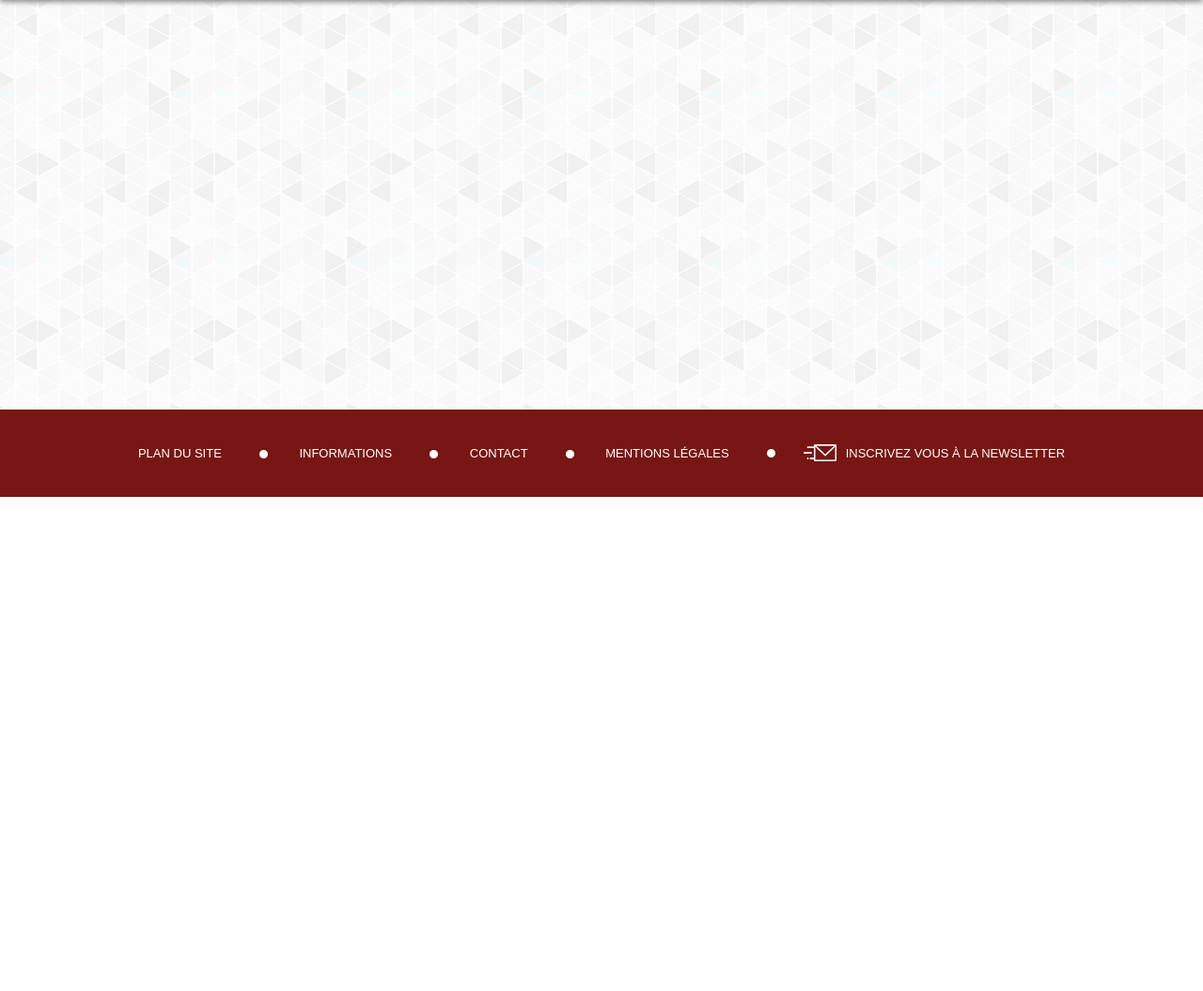
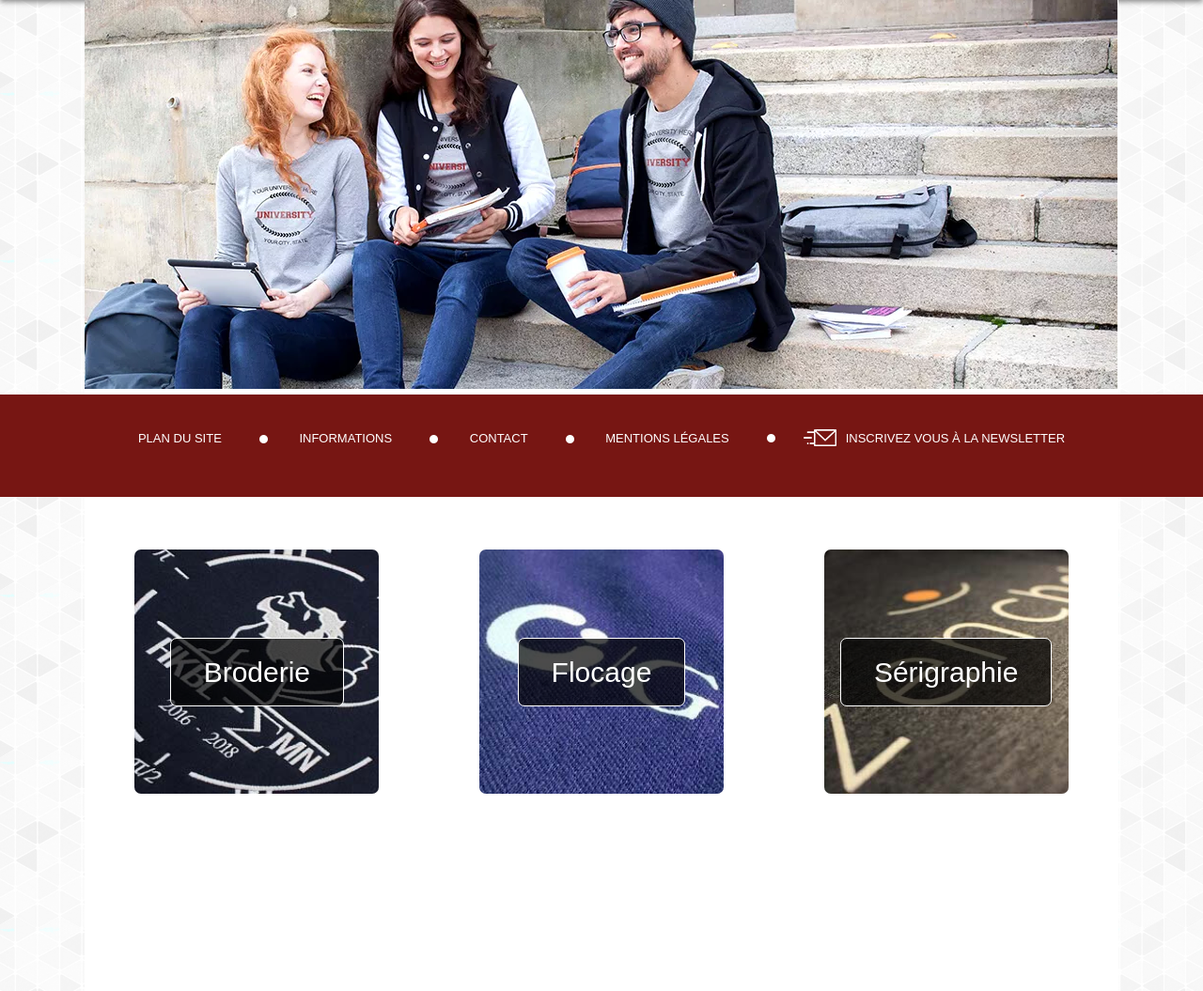
Before and after one commit to EvaS1/Itschool, a PHP site: page /homepage.php in a window 1280 px wide. Shown: the part 271-1326 px from the top of the page at 94% size. Before the commit the page ends 800 px from the top, so only its background shows below. Run offline with PHP 8.4, Linux system fonts and the light colour scheme.

Commit message:
Fusion des fichiers

```diff
--- /dev/null
+++ b/css/homepage.css
@@ -0,0 +1,108 @@
+@charset "utf-8";
+/* CSS Document */
+
+.block-content .inner {
+	width: 1100px;
+	margin: 0 auto;
+	background-color: white;
+}
+
+/* NOS METHODES */
+
+
+.block-content .inner .method {
+	justify-content: space-around;
+	align-items: center;
+	margin-top: 85px;
+	padding-bottom: 210px;
+}
+
+.block-content .method h1{
+	font-family: 'Poiret One', sans-serif;
+	font-size: 26px;
+	color: black;
+	display: flex;
+	justify-content: center;
+	margin-bottom: 55px;
+
+}
+
+.block-content .method .images {
+	display: flex;
+	justify-content: space-around;
+	align-items: center;
+}
+
+	/* BRODERIE */
+
+
+.block-content .method .images .broderie {
+	background-image: url(' ../images/broderie.jpg');
+	border-radius: 7px;
+    height: 260px;
+    width: 260px;
+    background-size: cover;
+    background-repeat: no-repeat;
+    display: flex;
+}
+
+.block-content .method .images .broderie p {
+    font-family: 'Poiret One', sans-serif;
+	font-size: 30px;
+	margin: auto;
+    color: white;
+	background: rgba(0,0,0,0.7);
+	border: 1px ridge white;
+	border-radius: 7px;
+	padding: 13px 35px 13px 35px;
+}
+
+
+	/* FLOCAGE */
+
+
+.block-content .method .images .flocage {
+	background-image: url(' ../images/flocage.jpg');
+	border-radius: 7px;
+    height: 260px;
+    width: 260px;
+    background-size: cover;
+    background-repeat: no-repeat;
+    display: flex;
+}
+
+.block-content .method .images .flocage p {
+    font-family: 'Poiret One', sans-serif;
+	font-size: 30px;
+	margin: auto;
+    color: white;
+	background: rgba(0,0,0,0.7);
+	border: 1px ridge white;
+	border-radius: 7px;
+	padding: 13px 35px 13px 35px;
+}
+
+
+	/* SERIGRAPHIE */
+
+
+.block-content .method .images .serigraphie {
+	background-image: url(' ../images/sérigraphie.jpg');
+	border-radius: 7px;
+	height: 260px;
+    width: 260px;
+    background-size: cover;
+    background-repeat: no-repeat;
+    display: flex;
+}
+
+.block-content .method .images .serigraphie p {
+    font-family: 'Poiret One', sans-serif;
+	font-size: 30px;
+	margin: auto;
+    color: white;
+	background: rgba(0,0,0,0.7);
+	border: 1px ridge white;
+	border-radius: 7px;
+	padding: 13px 35px 13px 35px;
+}
--- a/homepage.php
+++ b/homepage.php
@@ -3,13 +3,48 @@
 <head>
 <meta charset="utf-8">
 <title>Itschool</title>
-		<link rel="icon" href="images/Logo.png">
+
+<link rel="icon" href="images/logo.png">
+<link rel="stylesheet" href="vendors/bootstrap/css/bootstrap.min.css">
+<link rel="stylesheet" href="css/homepage.css">
+<link rel="stylesheet" href="css/style.css">
+<link rel="stylesheet" href="css/eva.css">
 </head>
 
 <body>
+
 <?php
 	include('parts/header.php');
-			include('index.php');
 ?>
+
+ <div class="content">
+ 	<div class="block-content">
+ 		<div class="inner">
+			<img src="images/Photo_etudiants.PNG">
+			<div class="method">
+				<div class="text">
+					<h1>Nos méthodes</h1>
+				</div>
+			<div class="images">
+				<div class="broderie">
+					<p>Broderie</p>
+				</div>
+				<div class="flocage">
+					<p>Flocage</p>
+				</div>
+				<div class="serigraphie">
+					<p>Sérigraphie</p>
+				</div>
+			</div>
+			</div>
+
+ 	</div>
+ </div>
+
+<?php
+	include('button.php');
+	include('parts/footer.php');
+?>
+
 	</body>
 </html>
--- /dev/null
+++ b/parts/footer.php
@@ -0,0 +1,47 @@
+<footer class="block-footer">
+	<div class="inner">
+		<ul>
+			<li><a href="#"> Plan du site </a></li>
+			<li><img src="images/icones/Sans titre - 1.png" alt="Puce" /><a href="#"> Informations </a></li>
+  			<li><img src="images/icones/Sans titre - 1.png" alt="Puce" /><a href="#"> Contact </a></li>
+  			<li><img src="images/icones/Sans titre - 1.png" alt="Puce" /><a href="#"> Mentions légales</a></li>
+  			<li><img src="images/icones/Sans titre - 1.png" alt="Puce" /><a href="#" id="msgpopup"><img src="images/icones/send.png" alt="Send" /> <p>Inscrivez vous à la newsletter</p></a></li>
+		</ul>
+	</div>
+</footer>
+
+	<script type="text/javascript">
+		var lienpopup = document.getElementById('msgpopup');
+		var body = document.body;
+		var popup = document.getElementById('newpopup');
+
+		lienpopup.addEventListener("click", afficherPopup, false);
+
+		function afficherPopup(){
+			sendQuery('popup.php', body, false);
+		}
+
+		function sendQuery(query, showin, erase){
+			console.log('Function sendQuery');
+			console.log("query : " + query);
+
+			//instance de l'objet
+			xhttp = new XMLHttpRequest();
+			xhttp.onreadystatechange=function() {
+				if (this.readyState == 4 && this.status == 200) {
+					console.log("ShowMessage response = ");
+					console.log(this.responseText);
+					if (erase){
+						showin.innerHTML = this.responseText;
+					} else {
+						showin.innerHTML += this.responseText;
+					}
+				}
+			};
+
+			xhttp.open("GET",query , true);
+			xhttp.send();
+		}
+
+
+	</script>
```
Also changed, not shown: indexeva.php (deleted, +0 -15 lines), images/Photo_etudiants.PNG (added), images/broderie.jpg (added), images/flocage.jpg (added), images/sérigraphie.jpg (added). Lines whose indentation alone changed are shown as unchanged.
